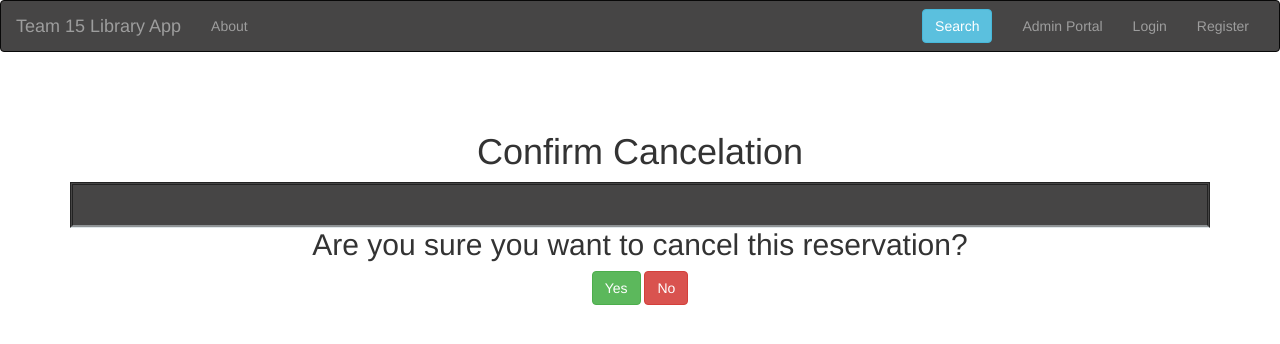
After one commit to mmabbas/Team15_Database, a CodeIgniter app: page /team15dbms/index.php/users/confirmCancelation/1 in a window 1280 px wide. The commit adds this page. Shown: the top 344 px of the page. Run offline with CodeIgniter, Linux system fonts and the light colour scheme; data that the repository does not hold is empty; some libraries are stand-ins or nearby versions.

Commit message:
Added Reservation cancellation
Users can cancel reservations now too

```diff
--- a/application/controllers/Adminportal.php
+++ b/application/controllers/Adminportal.php
@@ -51,7 +51,7 @@ class Adminportal extends CI_Controller
         $data['userCount'] = $this->user_model->getCount();
         //print_r(($data['reservations']));
         if (empty($data['reservations'])) {
-            $this->session->set_flashdata('no_reservations', 'There are no reservations at the moment');
+            $this->session->set_flashdata('no_reservations', 'There are no active reservations at the moment');
             redirect('users/adminDashboard');
         }
         $this->load->view('templates/header');
--- a/application/controllers/Users.php
+++ b/application/controllers/Users.php
@@ -265,6 +265,16 @@ class Users extends CI_Controller
         $this->load->view('templates/footer');
     }
 
+    public function confirmCancelation($itemID)
+    {
+        $data['title'] = 'Confirm Cancelation';
+        $data['item'] = $this->fetch_item->getItem($itemID);
+        //print_r($data['item']);
+        $this->load->view('templates/header');
+        $this->load->view('users/confirmCancelation', $data);
+        $this->load->view('templates/footer');
+    }
+
     public function createReservation($itemID)
     {
         //update item status to reserved
@@ -286,4 +296,19 @@ class Users extends CI_Controller
         redirect('users/newDash');
 
     }
+
+    public function cancelReservation($itemID)
+    {
+        //update item status to Available
+        $this->fetch_item->unReserveItem($itemID);
+        //update total available
+        $item = $this->fetch_item->getItem($itemID);
+        $this->inventory_model->incrementTotalAvailable($item->isbn);
+        //add to reservation table
+        $this->reservation_model->deleteReservation($itemID);
+
+        $this->session->set_flashdata('user_registered', 'Reservation has been canceled successfully');
+        redirect('users/newDash');
+
+    }
 }
--- a/application/models/Inventory_model.php
+++ b/application/models/Inventory_model.php
@@ -8,4 +8,11 @@ class Inventory_model extends CI_Model
         $this->db->where('isbn', $isbn);
         $this->db->update('inventory');
     }
+
+    public function incrementTotalAvailable($isbn)
+    {
+        $this->db->set('totalAvailable', 'totalAvailable+1', FALSE);
+        $this->db->where('isbn', $isbn);
+        $this->db->update('inventory');
+    }
 }
--- a/application/models/Reservation_model.php
+++ b/application/models/Reservation_model.php
@@ -12,6 +12,13 @@ class Reservation_model extends CI_Model
         return true;
     }
 
+    public function deleteReservation($itemID)
+    {
+        $this->db->where('itemID', $itemID);
+        $this->db->update('reservations', array('status' => "Canceled"));
+        return true;
+    }
+
     public function get_reservations()
     {
             $this->db->order_by('reservations.userID', 'ASC');
@@ -23,14 +30,14 @@ class Reservation_model extends CI_Model
     public function getUserReservations($userID)
     {
             $this->db->order_by('reservations.userID', 'ASC');
-            $query = $this->db->get_where('reservations', array('userID' => $userID));
+            $query = $this->db->get_where('reservations', array('userID' => $userID, 'status' => "Processing"));
             return $query->result_array();
     }
 
     public function getActiveUserCount($userID)
     {
         $this->db->order_by('reservations.reservationID', 'DESC');
-        $query = $this->db->get_where('reservations', array('userID' => $userID));
+        $query = $this->db->get_where('reservations', array('userID' => $userID, 'status' => "Processing"));
         return $query->num_rows();
     }
 
@@ -43,11 +50,14 @@ class Reservation_model extends CI_Model
 
     public function getLatest()
     {
-        $this->db->select('*');
-        $this->db->order_by('reservations.reservationID', 'DESC');
-        $this->db->from('reservations');
-        $this->db->limit('5');
-        $query = $this->db->get();
+        //$this->db->select('*');
+        //$this->db->order_by('reservations.reservationID', 'DESC');
+        //$this->db->from('reservations');
+        //$this->db->limit('5');
+        //$query = $this->db->get();
+
+        $this->db->order_by('reservations.userID', 'ASC');
+        $query = $this->db->get_where('reservations', array('status' => "Processing"));
         return $query->result_array();
     }
 }
--- a/application/models/fetch_item.php
+++ b/application/models/fetch_item.php
@@ -76,4 +76,11 @@ class Fetch_item extends CI_Model {
     $this->db->update('item', array('status' => "Reserved"));
     return true;
   }
+
+  public function unReserveItem($itemID)
+  {
+    $this->db->where('itemID', $itemID);
+    $this->db->update('item', array('status' => "Available"));
+    return true;
+  }
 }
--- /dev/null
+++ b/application/views/users/confirmCancelation.php
@@ -0,0 +1,20 @@
+<div class="row">
+
+    <div class="col-md-12">
+        <br><br>
+        <h1 class="text-center"><?php echo $title; ?></h1>
+        <div class='items-box'>
+            <h3 class='item-title'><?php echo $item->title; ?></h3>
+            <p class='item-author'><?php echo $item->author; ?></p>
+            <p class='year'><?php echo $item->year; ?></p>
+        </div>
+    </div>
+    <div align="center">
+        <h2>Are you sure you want to cancel this reservation?</h2>
+        <a href="<?php echo base_url(); ?>users/cancelReservation/<?php echo $item->itemID; ?>"class="btn btn-success">Yes</a>
+        <a href="<?php echo base_url(); ?>users/search" class="btn btn-danger">No</a>
+    </div>
+
+</div>
+
+<?php echo form_close(); ?>
--- a/application/views/users/reserveStatus.php
+++ b/application/views/users/reserveStatus.php
@@ -70,8 +70,7 @@
 									<td>UserID # <?php echo $reservation['userID']; ?></td>
 									<td><?php echo $reservation['reservationDate']; ?></td>
 									<td><?php echo $reservation['expirationDate']; ?></td>
-									<td><a button type="button" class="btn btn-cancel" href = '<?php base_url('users/cancelReservation'); ?>'>Cancel</button></td>
-								</tr>
+									<td><a href="<?php echo base_url(); ?>users/confirmCancelation/<?php echo $reservation['itemID']; ?>"class="btn btn-success">Cancel</a></td>								</tr>
 							<?php endforeach; ?>
 
 							</table>
```
